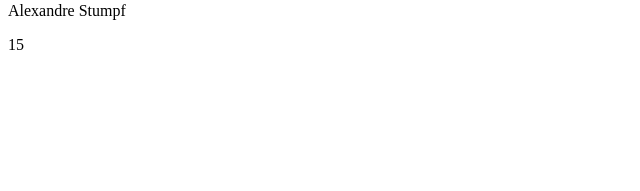
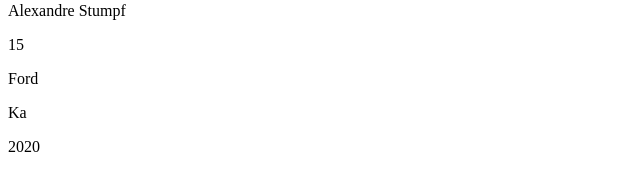
Before and after one commit to stumpf-alexandre/origamid, a React (Vite) app in the folder Modulo2/ferramentaFrontEnd/: page / in a window 1280 px wide. Shown: the part 293-484 px from the top of the page, without its empty margins (0-640 px from the left). Built offline with nearby package versions, Linux system fonts and the light colour scheme.

Commit message:
commentando o que não se pode fazer com o objeto

```diff
--- a/Modulo2/ferramentaFrontEnd/src/App.jsx
+++ b/Modulo2/ferramentaFrontEnd/src/App.jsx
@@ -8,6 +8,13 @@
 
   function mostrarNome(sobrenome) {
     return "Alexandre " + sobrenome;
+  }
+
+  //objeto
+  const carro = {
+    marca: 'Ford',
+    modelo: 'Ka',
+    ano: 2020,
   }
   return (
     <>
@@ -35,6 +42,13 @@
       <p className={ativo ? 'ativo' : 'inativo'}>{(num * 100) / 39}</p>
       {mostrarNome('Stumpf')}
       <p>{new Date().getDate()}</p>
+      <p>{carro.marca}</p>
+      <p>{carro.modelo}</p>
+      <p>{carro.ano}</p>
+      {/*
+      Não posso passar apenas o objeto
+      <p>{carro}</p>
+      */}
     </>
   );
 };
```
